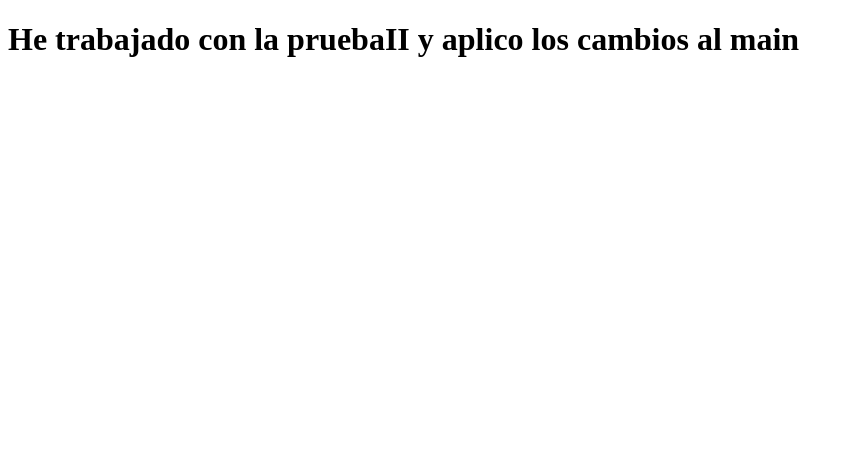
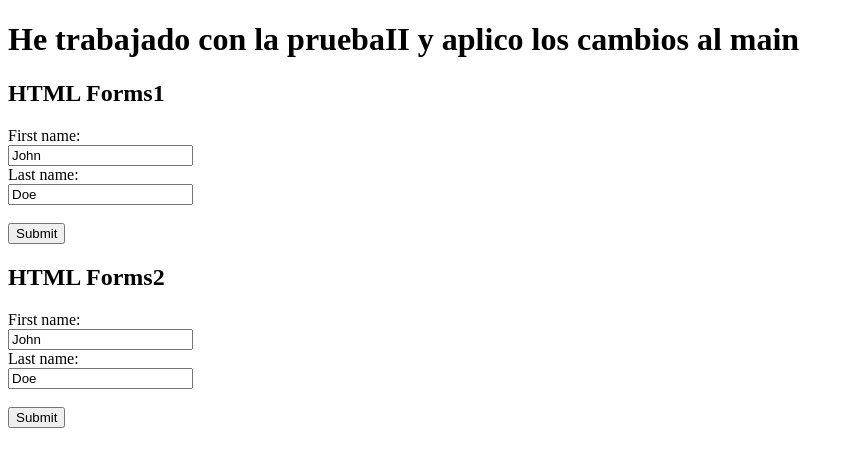
Before and after one commit to aggoni/PruebaProyecto, a plain HTML site: page index.html in a window 1280 px wide. Shown: the whole page, without its empty margins (0-854 px from the left). Drawn offline with Linux system fonts and the light colour scheme.

Commit message:
Se introduce un segundo formulario

```diff
--- a/index.html
+++ b/index.html
@@ -9,6 +9,24 @@
 <body>
 
    <h1>He trabajado con la pruebaII y aplico los cambios al main</h1>
+   <h2>HTML Forms1</h2>
+
+<form action="/action_page.php">
+  <label for="fname">First name:</label><br>
+  <input type="text" id="fname" name="fname" value="John"><br>
+  <label for="lname">Last name:</label><br>
+  <input type="text" id="lname" name="lname" value="Doe"><br><br>
+  <input type="submit" value="Submit">
+</form>
+<h2>HTML Forms2</h2>
+
+<form action="/action_page.php">
+  <label for="fname">First name:</label><br>
+  <input type="text" id="fname" name="fname" value="John"><br>
+  <label for="lname">Last name:</label><br>
+  <input type="text" id="lname" name="lname" value="Doe"><br><br>
+  <input type="submit" value="Submit">
+</form>
 
 
 </body>
```
